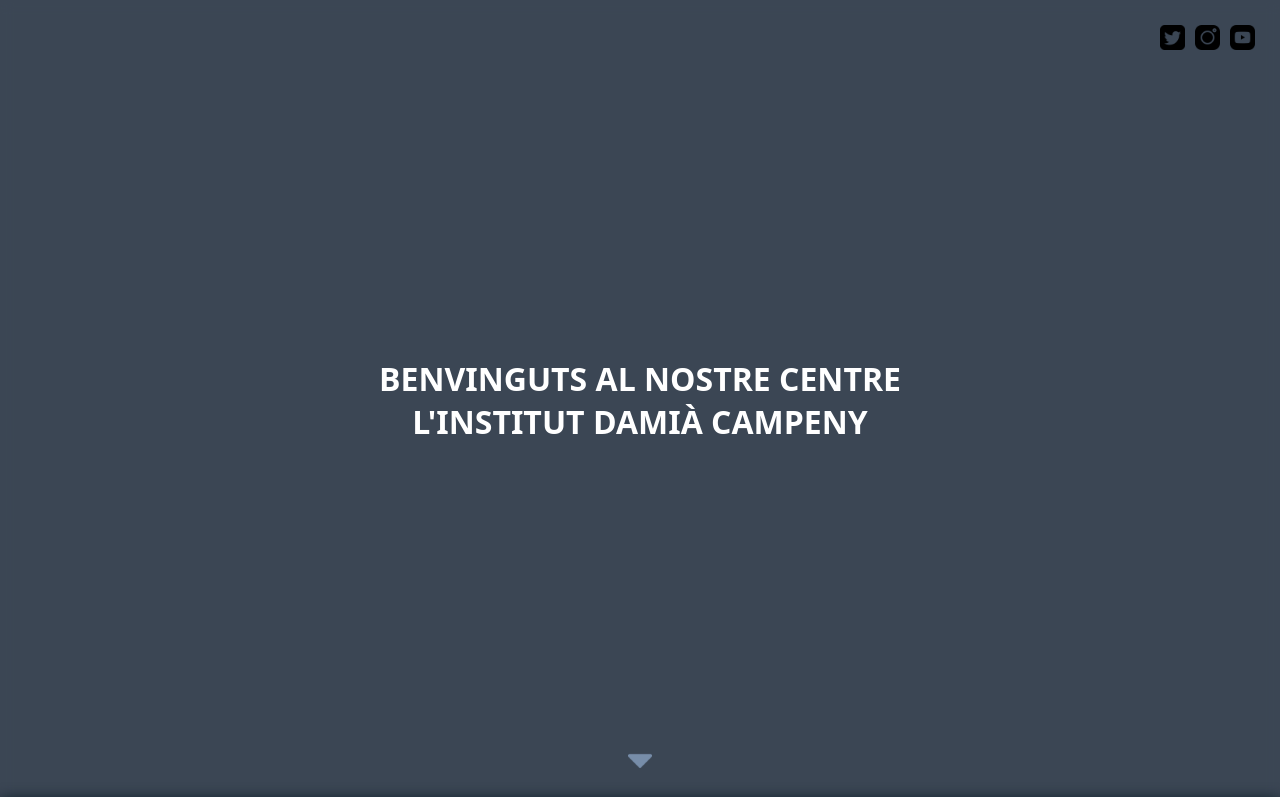
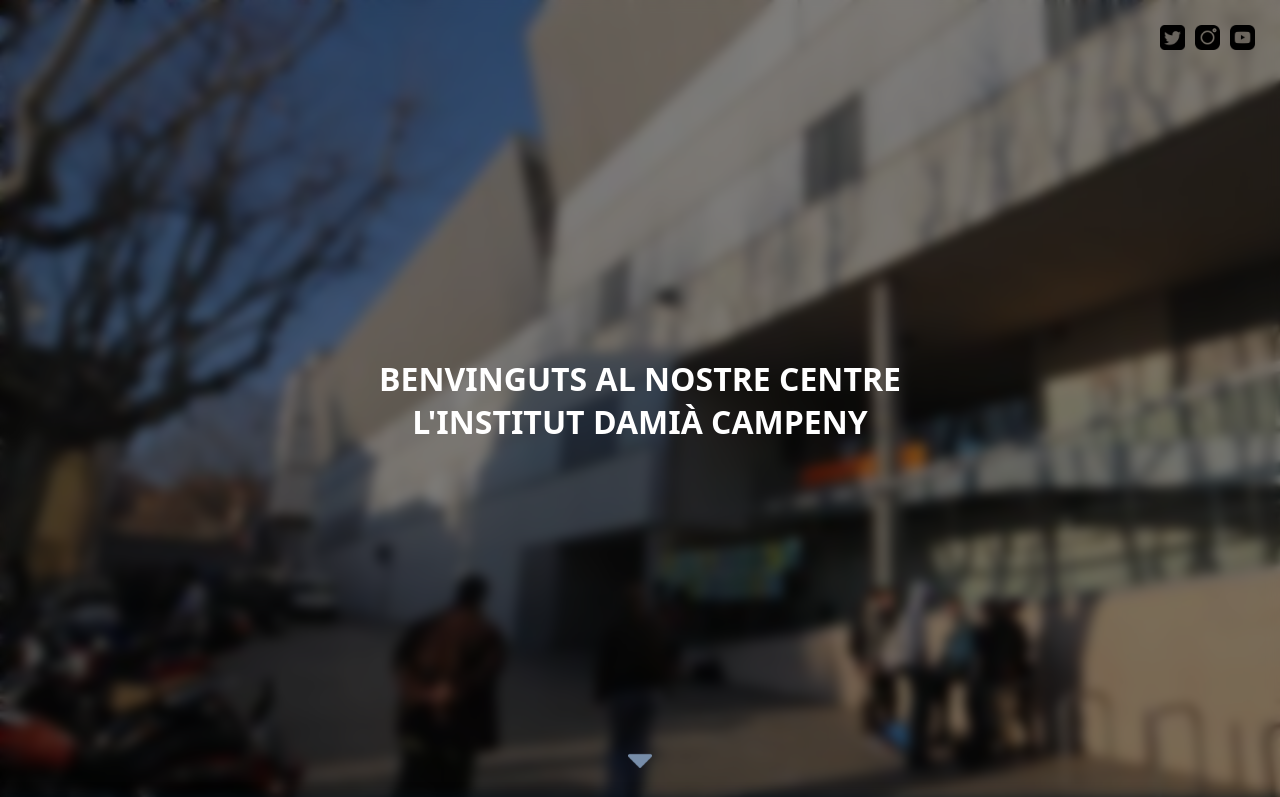
Before and after one commit to ZiuXGG/Institut-Dami-Campeny, a plain HTML site: page index.html in a window 1280 px wide. Shown: the top 797 px of the page. Drawn offline with nearby package versions, Linux system fonts and the light colour scheme; the site is published under a folder, as on GitHub Pages, so addresses that start at the root find nothing.

Commit message:
Update styles.css

```diff
--- a/Inici/styles.css
+++ b/Inici/styles.css
@@ -3,7 +3,7 @@
 
 .principal-image-content{
   position: relative;
-  background-image: url("/Template project/El_institut.jpg");
+  background-image: url("../Template project/El_institut.jpg");
   background-repeat: no-repeat;
   background-size: cover;
   margin: 0;
```
